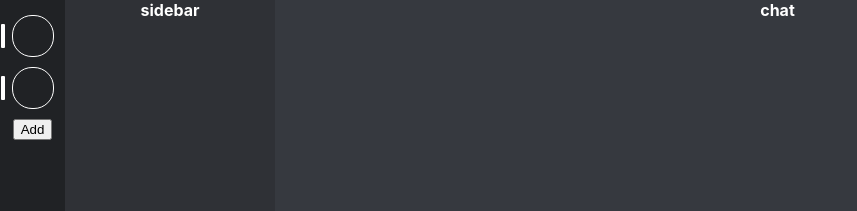
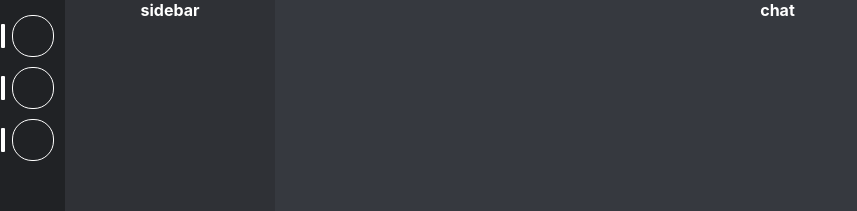
Before and after one commit to takinabradley/discord-clone, a React (Create React App) app: page / in a window 1280 px wide. Shown: the top 211 px of the page, without its empty margins (0-857 px from the left). Built offline with nearby package versions, Linux system fonts and the light colour scheme.

Commit message:
rename serverID and channelID properties to currentServer and currentChannel

```diff
--- a/src/components/MainView/MainView.js
+++ b/src/components/MainView/MainView.js
@@ -8,8 +8,8 @@ import "./MainView.css";
 
 export default function MainView() {
   const [state, setState] = React.useState({
-    serverID: 0,
-    channelID: 0,
+    currentServer: 'some Server',
+    currentChannel: 0,
     servers: [
       makeNewServer('some Server'),
       makeNewServer('another Server'),
@@ -19,15 +19,15 @@ export default function MainView() {
   function changeServer(ID) {
     setState({
       ...state,
-      serverID: ID,
-      channelID: 0,
+      currentServer: ID,
+      currentChannel: 0,
     });
   }
 
   function changeChannel(ID) {
     setState({
       ...state,
-      channelID: ID,
+      currentChannel: ID,
     });
   }
 
@@ -60,17 +60,17 @@ export default function MainView() {
       <ServerSidebar
         onChangeServer={changeServer}
         onAddServer={addServer}
-        serverID={state.serverID}
+        currentServer={state.currentServer}
         serverList={state.servers}
       />
 
       <Sidebar
-        serverID={state.serverID}
+        currentServer={state.currentServer}
         onChangeChannel={changeChannel}
-        channelID={state.channelID}
+        currentChannel={state.currentChannel}
       />
 
-      <Chat channelID={state.channelID} />
+      <Chat currentChannel={state.currentChannel} />
     </div>
   );
 }
--- a/src/components/MainView/ServerSidebar/ServerSidebar.js
+++ b/src/components/MainView/ServerSidebar/ServerSidebar.js
@@ -1,16 +1,20 @@
 import React from 'react'
 import ServerIcon from './ServerIcon'
+import addIcon from './add.svg'
+import image from './img.png'
 import './ServerSidebar.css'
-export default function ServerSidebar({serverList, serverID, onChangeServer, onAddServer}) {
+export default function ServerSidebar({serverList, currentServer, onChangeServer, onAddServer}) {
 
   const serverIcons = serverList.map((server, index) => (
-    <ServerIcon serverName={server.img} key={index} />
+    <ServerIcon img={image} name={server.name} key={index} onClick={() => onChangeServer(server.name)}
+      isSelected={currentServer === server.name ? true : false}
+    />
   ))
 
   return (
     <nav className="server-sidebar">
       {serverIcons}
-      <button onClick={() => onAddServer('a')}>Add</button>
+      <ServerIcon onClick={() => onAddServer(serverIcons.length + 1)} img={addIcon} name='add-server'>Add</ServerIcon>
     </nav>
   )
 }
```
